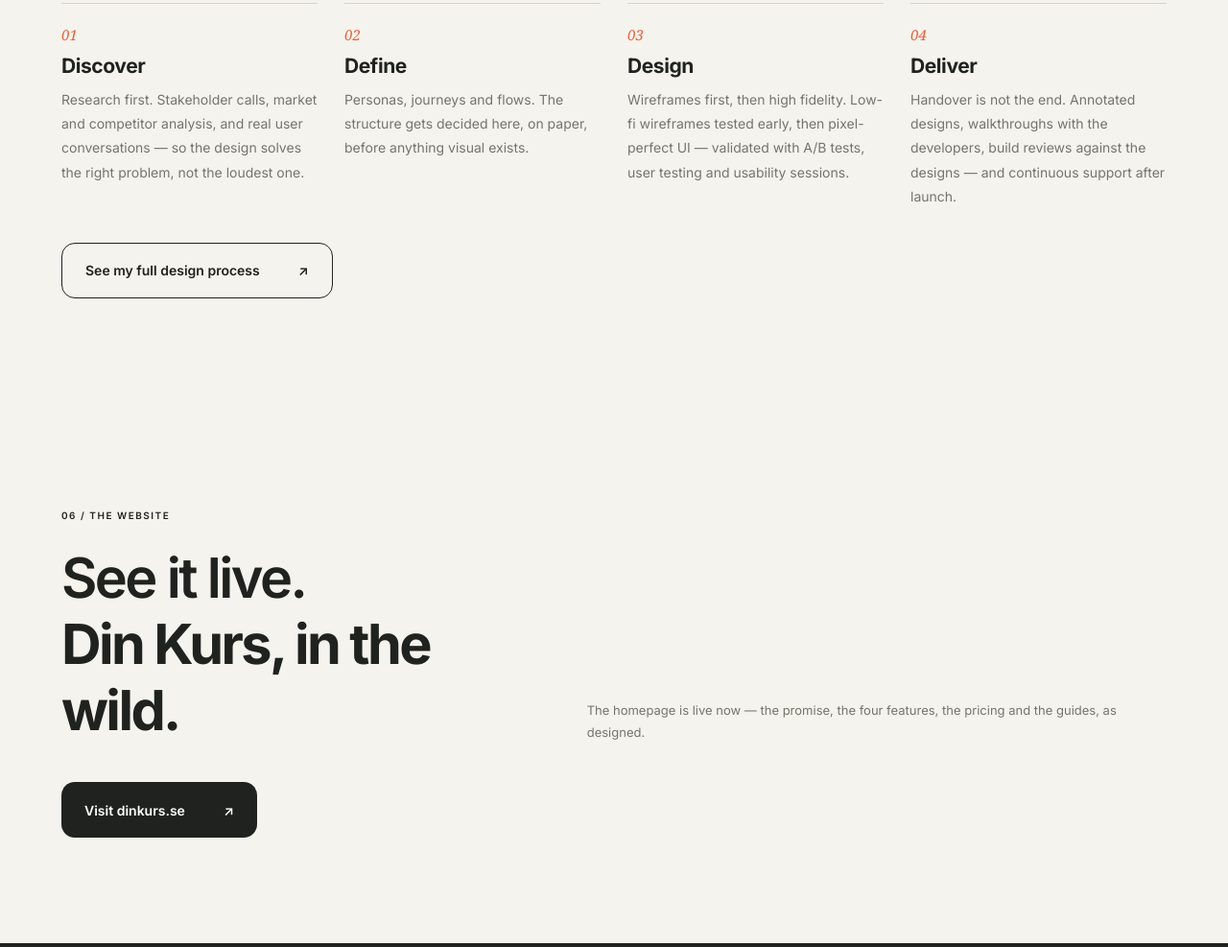
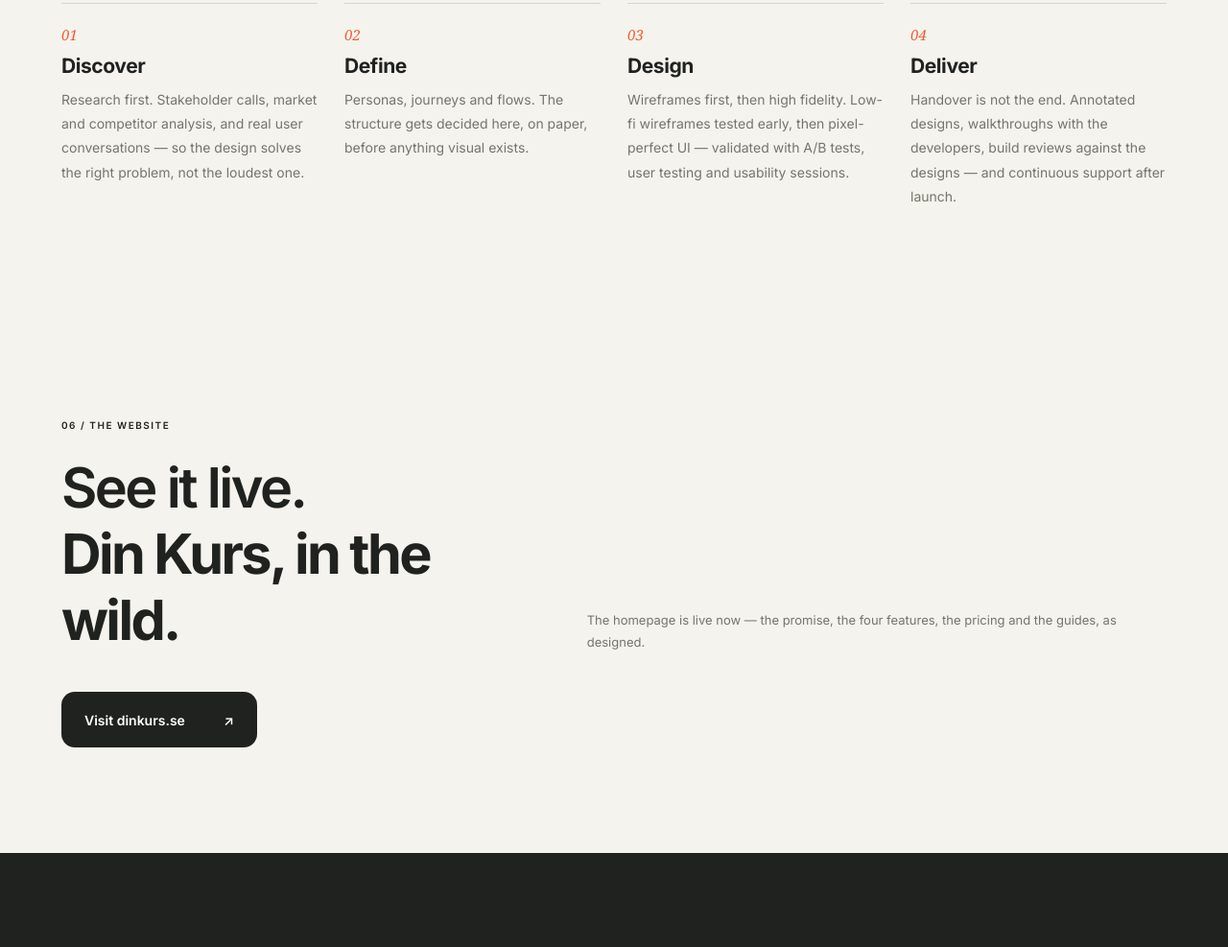
Before and after one commit to vijayxprty/business-portfolio, a plain HTML site: page projects/dinkurs/index.html in a window 1280 px wide. Shown: the part 8323-9310 px from the top of the page at 96% size. Drawn offline with Linux system fonts and the light colour scheme.

Commit message:
Remove resume-portfolio process link from 4 case-study pages

```diff
--- a/projects/dinkurs/index.html
+++ b/projects/dinkurs/index.html
@@ -133,7 +133,6 @@
 <article class="cs-phase"><span class="num">03</span><h3>Design</h3><p>Wireframes first, then high fidelity. Low-fi wireframes tested early, then pixel-perfect UI — validated with A/B tests, user testing and usability sessions.</p></article>
 <article class="cs-phase"><span class="num">04</span><h3>Deliver</h3><p>Handover is not the end. Annotated designs, walkthroughs with the developers, build reviews against the designs — and continuous support after launch.</p></article>
 </div>
-<div style="margin-top:36px"><a class="button cs-ghost" href="https://vijayxprty.github.io/vms/process.html" target="_blank" rel="noopener noreferrer">See my full design process <span>↗</span></a></div>
 </section>
 
 <section class="section">
```
Also changed, not shown: projects/earn-on-the-go/index.html (+0 -1 lines), projects/equus/index.html (+0 -1 lines), projects/graphic-kitchen/index.html (+0 -1 lines).
